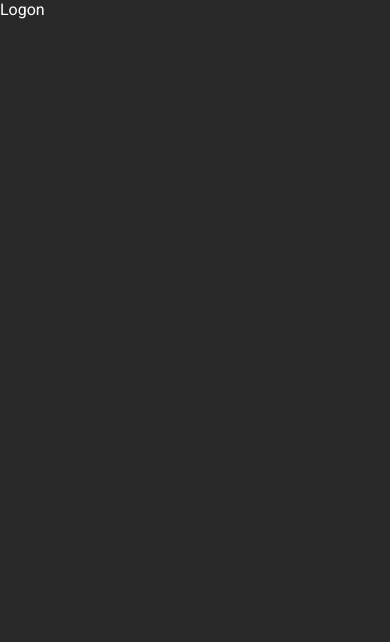
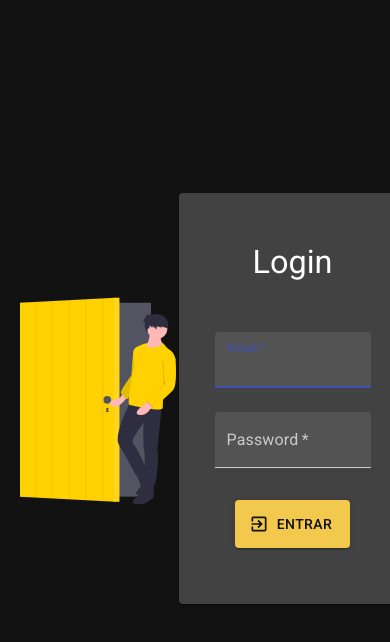
Before and after one commit to kseikyo/projetos_integradores, a React (Create React App) app in the folder frontend/: page / in a window 390 px wide. Shown: the top 642 px of the page. Built offline with nearby package versions, Linux system fonts and the light colour scheme; the HTML template or start-up script is replaced by a standard one.

Commit message:
Update default font-size and create Login page
- Default font size now is based on a calc so its's responsive
- Login page styling
- Login form submition created but doesn't send to API

```diff
--- a/frontend/src/App.css
+++ b/frontend/src/App.css
@@ -1,6 +1,7 @@
 :root {
   --title-color: #ffffff;
   --text-color: #ffffff;
+  --font-size: calc(14px + (17 - 14) * ((100vw - 300px) / (2000 - 300)));
 }
 
 * {
@@ -10,7 +11,7 @@
 }
 
 body {
-  font-size: 16px;
+  font-size: var(--font-size);
   background: #292929;
   -webkit-font-smoothing: antialiased;
   color: var(--text-color);
@@ -22,5 +23,5 @@ body, input, button {
 
 h1, h2, h3, h4, h5, h6 {
   color: var(--title-color);
-  font-family: Ubuntu;
+  font-family: Roboto, Arial, Helvetica, sans-serif;
 }
--- a/frontend/src/pages/Logon/index.tsx
+++ b/frontend/src/pages/Logon/index.tsx
@@ -1,9 +1,125 @@
-import React from 'react';
+import React, { FormEvent, useState, ChangeEvent } from 'react';
 import './styles.css';
 
+import Card from '@material-ui/core/Card';
+import CardContent from '@material-ui/core/CardContent';
+import Button from '@material-ui/core/Button';
+import Container from '@material-ui/core/Container';
+
+import ExitToAppIcon from '@material-ui/icons/ExitToApp';
+
+import Svg from '../../assets/undraw_Login_v483.svg'
+import { CardHeader, TextField, createMuiTheme, ThemeProvider } from '@material-ui/core';
+import { createStyles, makeStyles, Theme } from '@material-ui/core/styles';
+
+
+const useStyles = makeStyles((theme: Theme) =>
+  createStyles({
+    button: {
+      backgroundColor: "#F2C94C",
+      color: "#111",
+      margin: theme.spacing(3, 5, 2),
+      padding: theme.spacing(1.5)
+    },
+    form: {
+      display: 'flex',
+      flexDirection: 'column'
+    },
+    MuiCard: {
+      padding: "2rem 0 1rem 0",
+      margin: "0 -2rem 0 -2rem"
+    },
+    input: {
+      width: "80%",
+      alignSelf: "center",
+    }
+  }),
+);
+
 const Logon = () => {
+
+  const [formData, setFormData] = useState({
+    email: '',
+    password: ''
+  });
+
+  function handleInputChange(event: ChangeEvent<HTMLInputElement>) {
+    const { name, value } = event.target;
+    setFormData({...formData, [name]: value })
+  }
+
+  const handleLoginSubmit = (event: FormEvent) => {
+    event.preventDefault();
+
+    const { email, password } = formData;
+
+    /**
+     * TODO
+     * Send data to API and send user to /disciplines
+     */
+  }
+
+  const darkTheme = createMuiTheme({
+    palette: {
+      type: 'dark',
+    },
+  });
+
+  const classes = useStyles();
   return (
-    <div>Logon</div>
+    <ThemeProvider theme={darkTheme}>
+      <div className="container_logon">
+        <aside className="aside_logon">
+          <img src={Svg} alt="Login" />
+        </aside>
+        <Container component="main" maxWidth="xs" style={{
+          alignSelf: "center",
+          marginTop: "min(300px, 6rem)"
+        }}>
+          <Card className={classes.MuiCard}>
+            <CardHeader title="Login" className="align-center" />
+            <CardContent>
+              <form onSubmit={handleLoginSubmit} className={classes.form}>
+                <TextField
+                  className={classes.input}
+                  variant="filled"
+                  margin="normal"
+                  required
+                  id="email"
+                  label="Email"
+                  name="email"
+                  type="email"
+                  autoComplete="email"
+                  autoFocus
+                  onChange={handleInputChange}
+                />
+                <TextField
+                  className={classes.input}
+                  variant="filled"
+                  margin="normal"
+                  required
+                  name="password"
+                  label="Password"
+                  type="password"
+                  id="password"
+                  autoComplete="current-password"
+                  onChange={handleInputChange}
+                />
+                <Button
+                  type="submit"
+                  variant="contained"
+                  color="default"
+                  className={classes.button}
+                  startIcon={<ExitToAppIcon />}
+                >
+                  Entrar
+                </Button>
+              </form>
+            </CardContent>
+          </Card>
+        </Container>
+      </div>
+    </ThemeProvider>
   );
 }
 
--- a/frontend/src/pages/Logon/styles.css
+++ b/frontend/src/pages/Logon/styles.css
@@ -0,0 +1,24 @@
+.container_logon {
+  display: grid;
+  grid-template-columns: 1fr 1fr;
+}
+
+aside.aside_logon {
+  display: flex;
+  justify-content: center;
+  align-items: center;
+  margin-top: clamp(7vh, 12vh, 300px);
+}
+
+aside.aside_logon img {
+  width: min(300px, 40vw);
+  height: min(600px, 80vh);
+}
+
+body {
+  background-color: #121212;
+}
+
+span.MuiCardHeader-title {
+  font-size: 2.025rem;
+}
```
Also changed, not shown: frontend/src/assets/undraw_Login_v483.svg (added).
